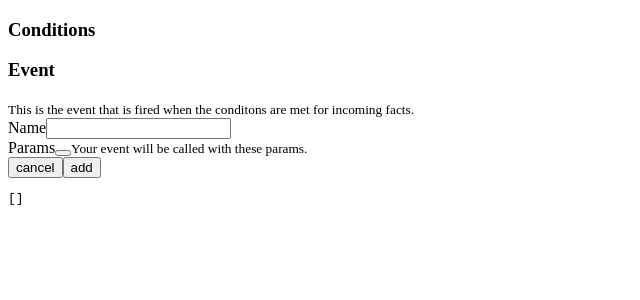
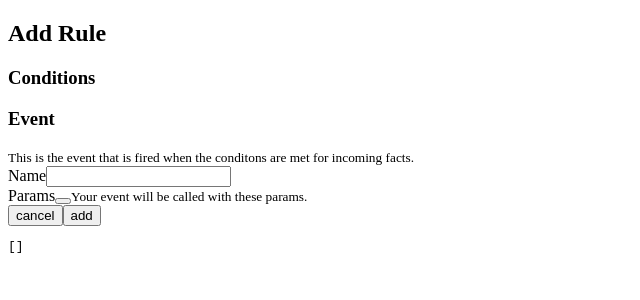
Before and after one commit to konsumer/json-rules-engine-ui, a React app: page / in a window 1280 px wide. Both pictures are taken after a click on the button "add rule". Shown: the top 300 px of the page, without its empty margins (0-640 px from the left). Built offline with nearby package versions, Linux system fonts and the light colour scheme; the HTML template or start-up script is replaced by a standard one.

Commit message:
dialog looks nicer

```diff
--- a/pub/index.html
+++ b/pub/index.html
@@ -4,6 +4,33 @@
     <style>
       @import url(http://yegor256.github.io/tacit/tacit.min.css);
       @import url(https://maxcdn.bootstrapcdn.com/font-awesome/4.7.0/css/font-awesome.min.css);
+      @import url(https://rawgit.com/drublic/css-modal/master/build/modal.css);
+
+      html {
+        height: 100%;
+        width: 100%;
+        overflow: hidden;
+      }
+
+      body {
+        height: 100%;
+        padding: 0;
+        overflow: auto;
+        margin: 0;
+        -webkit-overflow-scrolling: touch;
+      }
+
+      h2 {
+        margin:0;
+      }
+
+      #root {
+        padding: 20px;
+      }
+
+      form {
+        margin-bottom: 0;
+      }
 
       .param-list,  .param-list .param {
         display: flex;
@@ -24,6 +51,16 @@
       button.cancel:hover {
         background: #C6002E;
       }
+      .modal--show header, .modal--show footer {
+        margin-bottom: 0;
+        margin-top: 0;
+      }
+      h3 {
+        margin-top: 0;
+      }
+      .modal--show footer {
+        padding-top: 10px;
+      }
     </style>
   </head>
   <body>
--- a/src/FormAddRule.js
+++ b/src/FormAddRule.js
@@ -4,7 +4,10 @@ import { Field, reduxForm } from 'redux-form'
 import ParamManager from './ParamManager'
 
 export const FormAddRule = ({handleSubmit, onCancel}) => (
-  <form onSubmit={handleSubmit}>
+  <form onSubmit={handleSubmit} className='is-active modal--show' tabIndex='-1' role='dialog'>
+    <div className='modal-inner'>
+      <header><h2>Add Rule</h2></header>
+      <div className='modal-content'>
         <h3>Conditions</h3>
         <h3>Event</h3>
         <small>This is the event that is fired when the conditons are met for incoming facts.</small>
@@ -13,8 +16,12 @@ export const FormAddRule = ({handleSubmit, onCancel}) => (
           <Field required name='eventName' component='input' type='text' />
         </div>
         <ParamManager />
+      </div>
+      <footer>
         <button onClick={e => { onCancel(); e.preventDefault() }} type='cancel'> <i className='fa fa-ban'></i> cancel </button>
         <button type='submit'> <i className='fa fa-plus'></i> add</button>
+      </footer>
+    </div>
   </form>
 )
 
```
Lines whose indentation alone changed are shown as unchanged.
